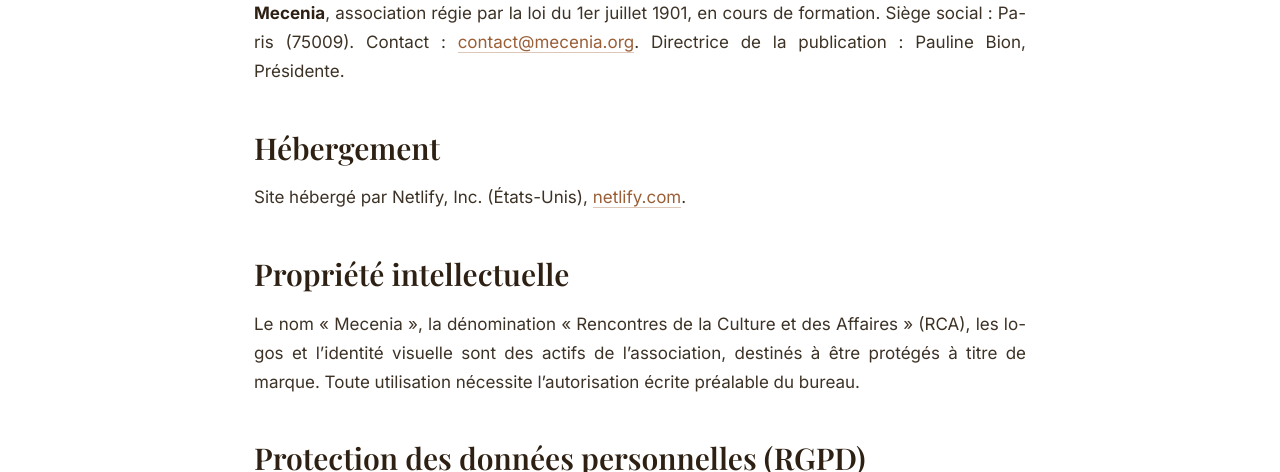
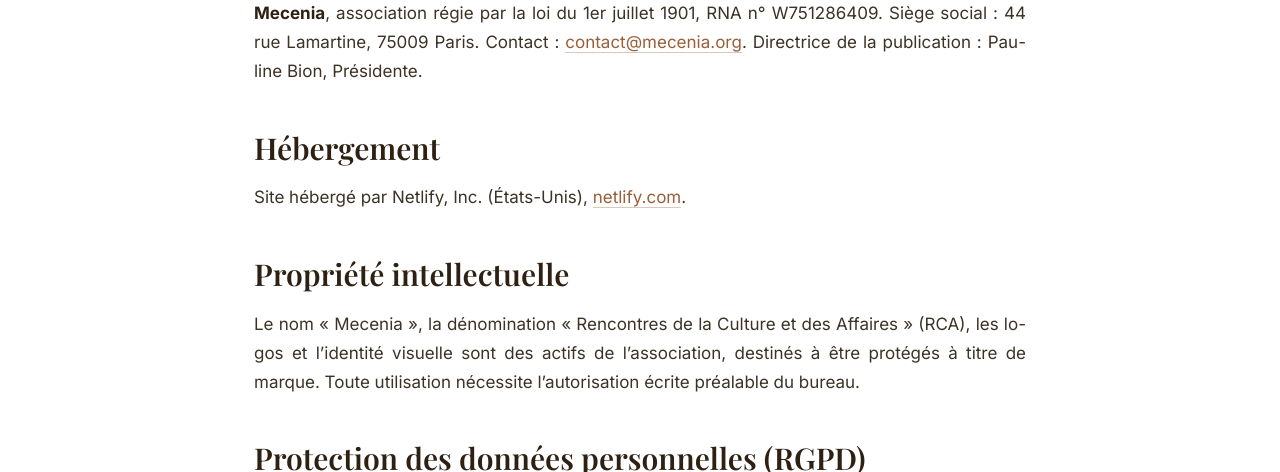
Before and after one commit to mart1chn/mecenia-site, a website: page mentions-legales/index.html in a window 1280 px wide. Shown: the part 628-1100 px from the top of the page. Drawn offline with nearby package versions, Linux system fonts and the light colour scheme.

Commit message:
Update index.html

```diff
--- a/mentions-legales/index.html
+++ b/mentions-legales/index.html
@@ -88,7 +88,7 @@
 
 <section class="bg-white"><div class="container narrow"><div class="prose">
 <h2 style="margin-top:0">Éditeur du site</h2>
-<p><strong>Mecenia</strong>, association régie par la loi du 1er juillet 1901, en cours de formation. Siège social : Paris (75009). Contact : <a href="mailto:contact@mecenia.org">contact@mecenia.org</a>. Directrice de la publication : Pauline Bion, Présidente.</p>
+<p><strong>Mecenia</strong>, association régie par la loi du 1er juillet 1901, RNA n° W751286409. Siège social : 44 rue Lamartine, 75009 Paris. Contact : <a href="mailto:contact@mecenia.org">contact@mecenia.org</a>. Directrice de la publication : Pauline Bion, Présidente.</p>
 <h2>Hébergement</h2><p>Site hébergé par Netlify, Inc. (États-Unis), <a href="https://www.netlify.com" rel="noopener">netlify.com</a>.</p>
 <h2>Propriété intellectuelle</h2><p>Le nom « Mecenia », la dénomination « Rencontres de la Culture et des Affaires » (RCA), les logos et l’identité visuelle sont des actifs de l’association, destinés à être protégés à titre de marque. Toute utilisation nécessite l’autorisation écrite préalable du bureau.</p>
 <h2 id="confidentialite">Protection des données personnelles (RGPD)</h2>
```
